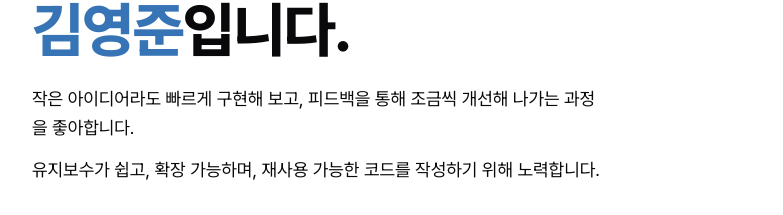
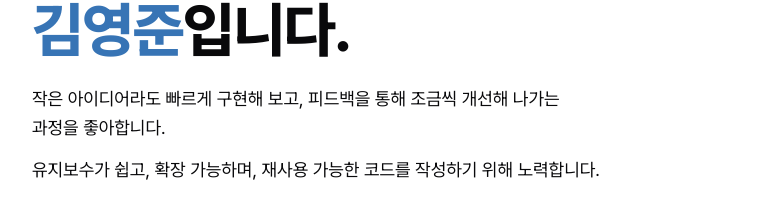
Before and after one commit to DL-Berkey/MyPortfolio, a Next.js app: page / in a window 1280 px wide. Shown: the part 248-463 px from the top of the page, without its empty margins (248-1031 px from the left). Built offline with nearby package versions, Linux system fonts and the light colour scheme.

Commit message:
chore: fix style

```diff
--- a/components/section/About.tsx
+++ b/components/section/About.tsx
@@ -27,7 +27,7 @@ const About = () => {
                     <span className="text-primary">{siteConfig.name}</span>
                     입니다.
                 </h1>
-                <div className="flex max-w-xl flex-col gap-3 text-base leading-relaxed text-foreground sm:text-lg">
+                <div className="flex max-w-xl flex-col gap-3 text-base leading-relaxed break-keep text-foreground sm:text-lg">
                     <p>
                         작은 아이디어라도 빠르게 구현해 보고, 피드백을 통해
                         조금씩 개선해 나가는 과정을 좋아합니다.
```
